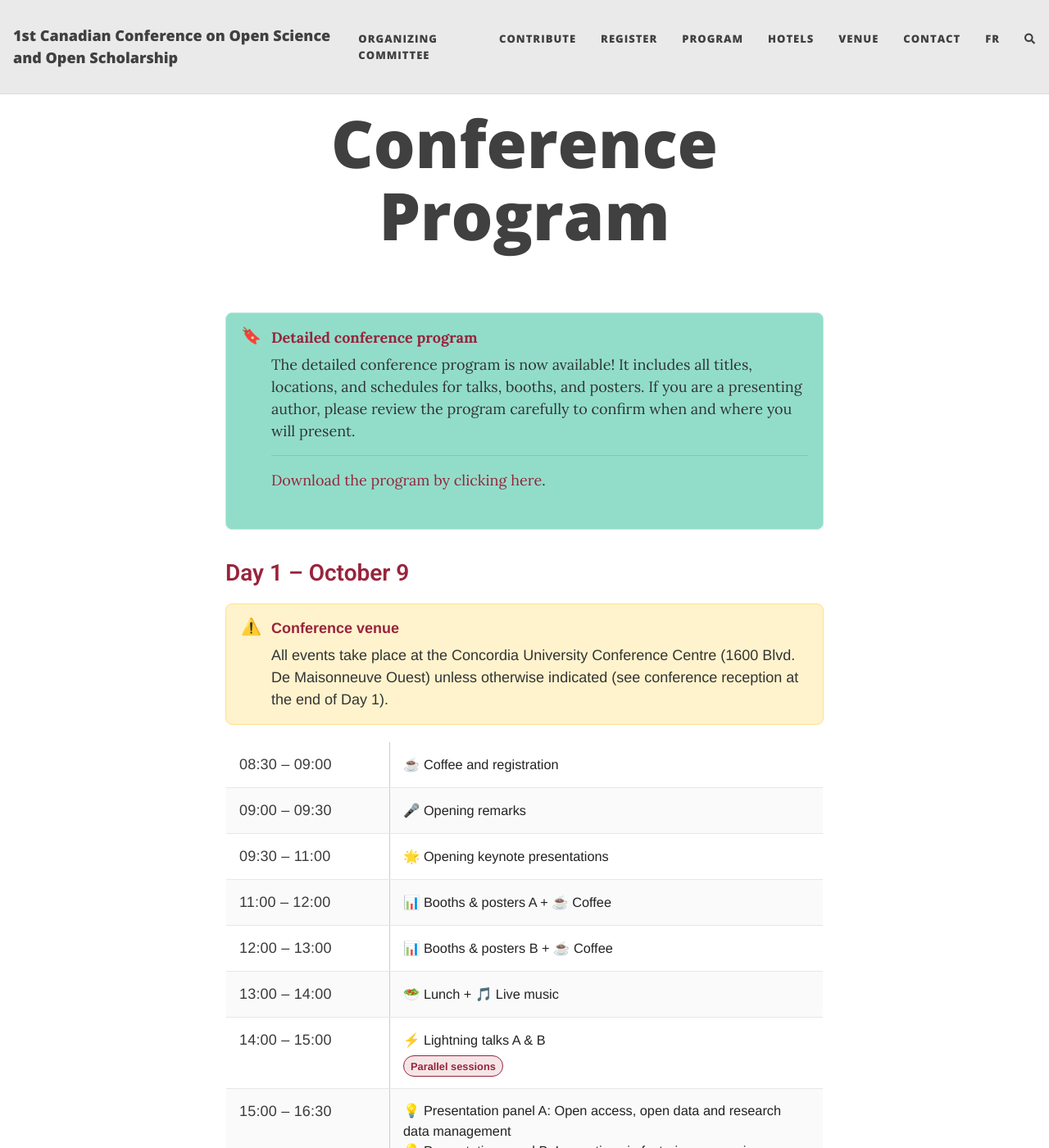
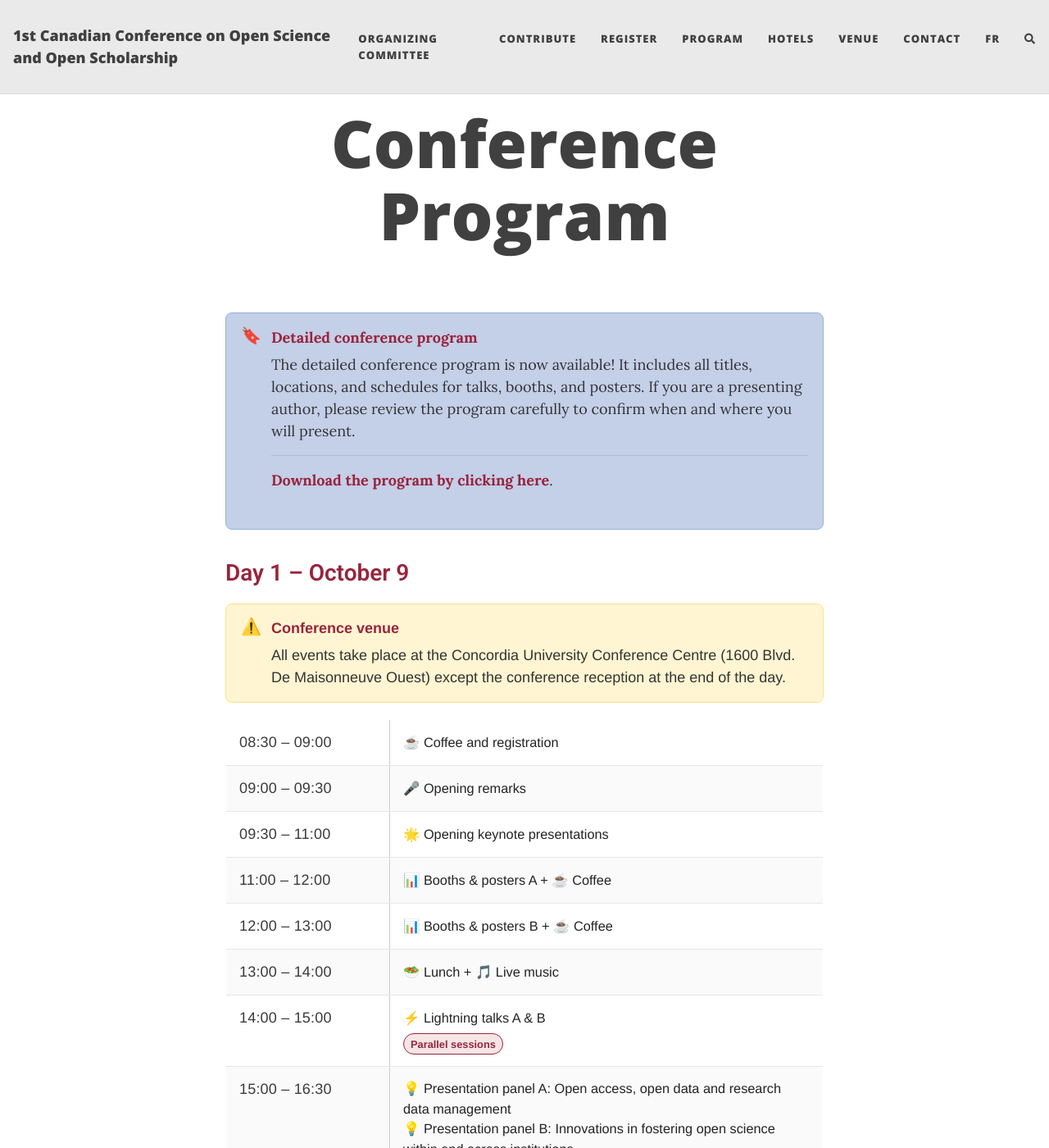
Before and after one commit to oscanada/oscanada.github.io, a Jekyll site: the page built from en/program.html, in a window 1280 px wide and 1400 px high. Shown: the whole window at 82% size. Built offline with Jekyll 4.4.1, drawn with Linux system fonts in a browser that asks for light colours; nearby versions of some CDN libraries; comment, search, counter and statistics services are not loaded; some of the changed text lies outside the part shown.

Commit message:
Update program.html

```diff
--- a/en/program.html
+++ b/en/program.html
@@ -16,11 +16,11 @@ cover-img:
   <title>Event Program – October 9–10</title>
   <link href="https://fonts.googleapis.com/css2?family=Roboto:wght@400;500;600&display=swap" rel="stylesheet">
 
-  <style>
+<style>
   .callout_warning {
     display: flex; gap: 12px; align-items: flex-start;
     margin: 20px 0; padding: 16px 18px; border-radius: 8px;
-    border: 1px solid #ffe08a; background: #fff3cd;
+    border: 1px solid #ffe08a; background: #fff5d2;
     font: inherit; color: #333; line-height: 1.5;
   }
   .callout__icon { font-size: 1.25rem; line-height: 1.1; }
@@ -32,7 +32,7 @@ cover-img:
   .callout_info {
     display: flex; gap: 12px; align-items: flex-start;
     margin: 20px 0; padding: 16px 18px; border-radius: 8px;
-    border: 1px solid #c0e7dd; background: #92ddca;
+    border: 1px solid #92b4dd; background: #c4cfe8;
     font: inherit; color: #333; line-height: 1.5;
   }
   .callout__icon { font-size: 1.25rem; line-height: 1.1; }
@@ -157,7 +157,7 @@ cover-img:
     <p class="callout__body">
     The detailed conference program is now available! It includes all titles, locations, and schedules for talks, booths, and posters. If you are a presenting author, please review the program carefully to confirm when and where you will present.
     <hr>
-    <a href="/assets/files/detailed_program_sep17.pdf">Download the program by clicking here</a>.
+    <a href="/assets/files/detailed_program_sep17.pdf"><strong>Download the program by clicking here</strong></a>.
     </p>
   </div>
 </div>
@@ -170,7 +170,7 @@ cover-img:
   <div>
     <p class="callout__title">Conference venue</p>
     <p class="callout__body">
-      All events take place at the Concordia University Conference Centre (1600 Blvd. De Maisonneuve Ouest) unless otherwise indicated (see conference reception at the end of Day 1).
+      All events take place at the Concordia University Conference Centre (1600 Blvd. De Maisonneuve Ouest) except the conference reception at the end of the day.
     </p>
   </div>
 </div>
@@ -231,7 +231,7 @@ cover-img:
   <div>
     <p class="callout__title">Conference venue</p>
     <p class="callout__body">
-      All events take place at the Concordia University Conference Centre (1600 Blvd. De Maisonneuve Ouest) unless otherwise indicated (see conference reception at the end of Day 1).
+      All events take place at the Concordia University Conference Centre (1600 Blvd. De Maisonneuve Ouest).
     </p>
   </div>
 </div>
```
